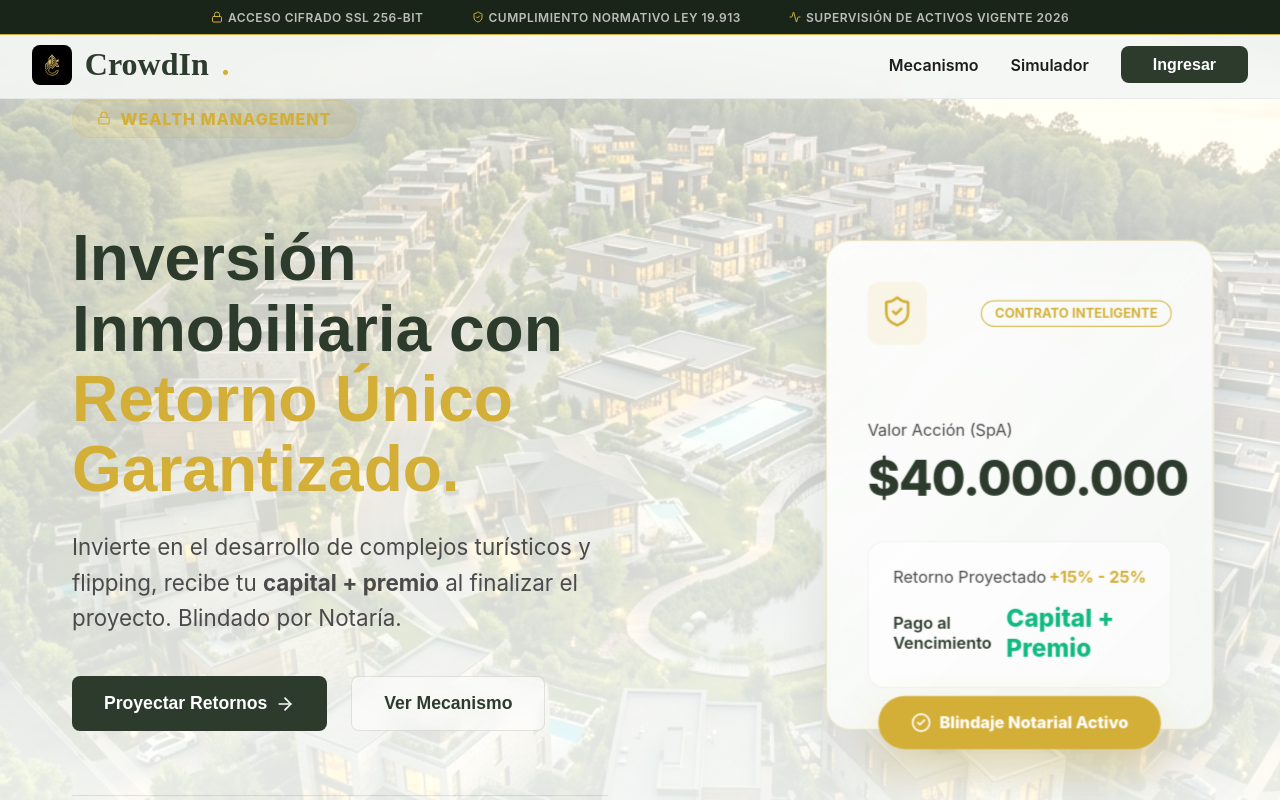
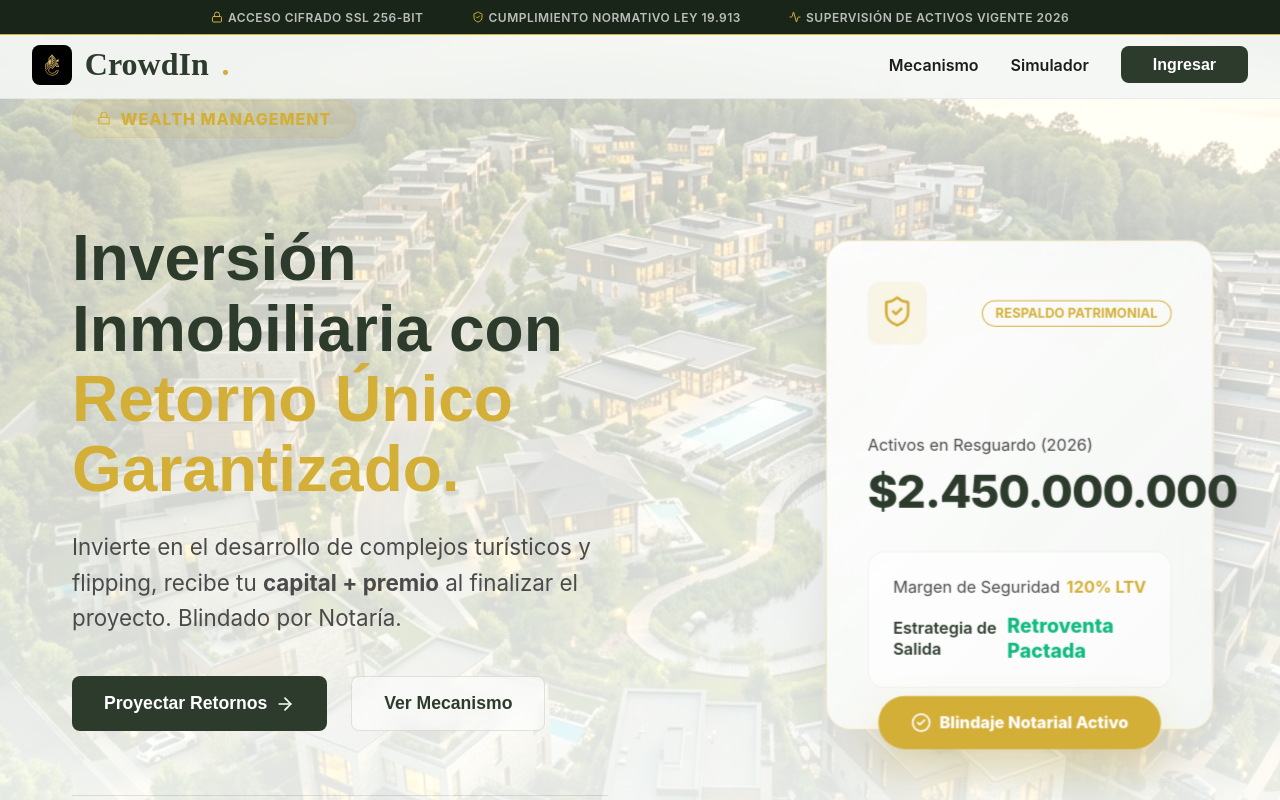
Before and after one commit to Rentapro/CrowdIn, a React (Vite) app: page / in a window 1280 px wide. Shown: the top 800 px of the page. Built offline with nearby package versions, Linux system fonts and the light colour scheme.

Commit message:
UX: Institutional Asset Card Replace

```diff
--- a/src/App.jsx
+++ b/src/App.jsx
@@ -281,21 +281,21 @@ function App() {
 
                   <div style={{ display: 'flex', justifyContent: 'space-between', alignItems: 'center' }}>
                     <div style={{ background: 'rgba(212,175,55,0.1)', padding: '0.8rem', borderRadius: '12px', color: 'var(--gold-primary)' }}><ShieldCheck size={32}/></div>
-                    <span style={{ border: '1px solid var(--gold-primary)', color: 'var(--gold-primary)', padding: '0.3rem 0.8rem', borderRadius: '20px', fontSize: '0.8rem', fontWeight: 'bold' }}>CONTRATO INTELIGENTE</span>
+                    <span style={{ border: '1px solid var(--gold-primary)', color: 'var(--gold-primary)', padding: '0.3rem 0.8rem', borderRadius: '20px', fontSize: '0.8rem', fontWeight: 'bold' }}>RESPALDO PATRIMONIAL</span>
                   </div>
 
                   <div>
-                    <div style={{ color: 'var(--charcoal-mid)', fontSize: '1rem', marginBottom: '0.5rem' }}>Valor Acción (SpA)</div>
-                    <div style={{ fontSize: '3rem', fontWeight: 800, color: 'var(--sage-800)', letterSpacing: '-1px' }}>$40.000.000</div>
+                    <div style={{ color: 'var(--charcoal-mid)', fontSize: '1rem', marginBottom: '0.5rem' }}>Activos en Resguardo (2026)</div>
+                    <div style={{ fontSize: '2.8rem', fontWeight: 800, color: 'var(--sage-800)', letterSpacing: '-1px' }}>$2.450.000.000</div>
 
                     <div style={{ marginTop: '2rem', background: 'rgba(255,255,255,0.5)', padding: '1.5rem', borderRadius: '16px', border: '1px solid rgba(0,0,0,0.05)' }}>
                       <div style={{ display: 'flex', justifyContent: 'space-between', marginBottom: '1rem' }}>
-                        <span style={{ color: 'var(--charcoal-mid)' }}>Retorno Proyectado</span>
-                        <span style={{ color: 'var(--gold-primary)', fontWeight: 'bold' }}>+15% - 25%</span>
+                        <span style={{ color: 'var(--charcoal-mid)' }}>Margen de Seguridad</span>
+                        <span style={{ color: 'var(--gold-primary)', fontWeight: 'bold' }}>120% LTV</span>
                       </div>
                       <div style={{ display: 'flex', justifyContent: 'space-between', alignItems: 'center' }}>
-                        <span style={{ color: 'var(--sage-800)', fontWeight: 600 }}>Pago al Vencimiento</span>
-                        <span style={{ fontSize: '1.5rem', color: 'var(--success)', fontWeight: 800 }}>Capital + Premio</span>
+                        <span style={{ color: 'var(--sage-800)', fontWeight: 600 }}>Estrategia de Salida</span>
+                        <span style={{ fontSize: '1.2rem', color: 'var(--success)', fontWeight: 800 }}>Retroventa Pactada</span>
                       </div>
                     </div>
                   </div>
```
